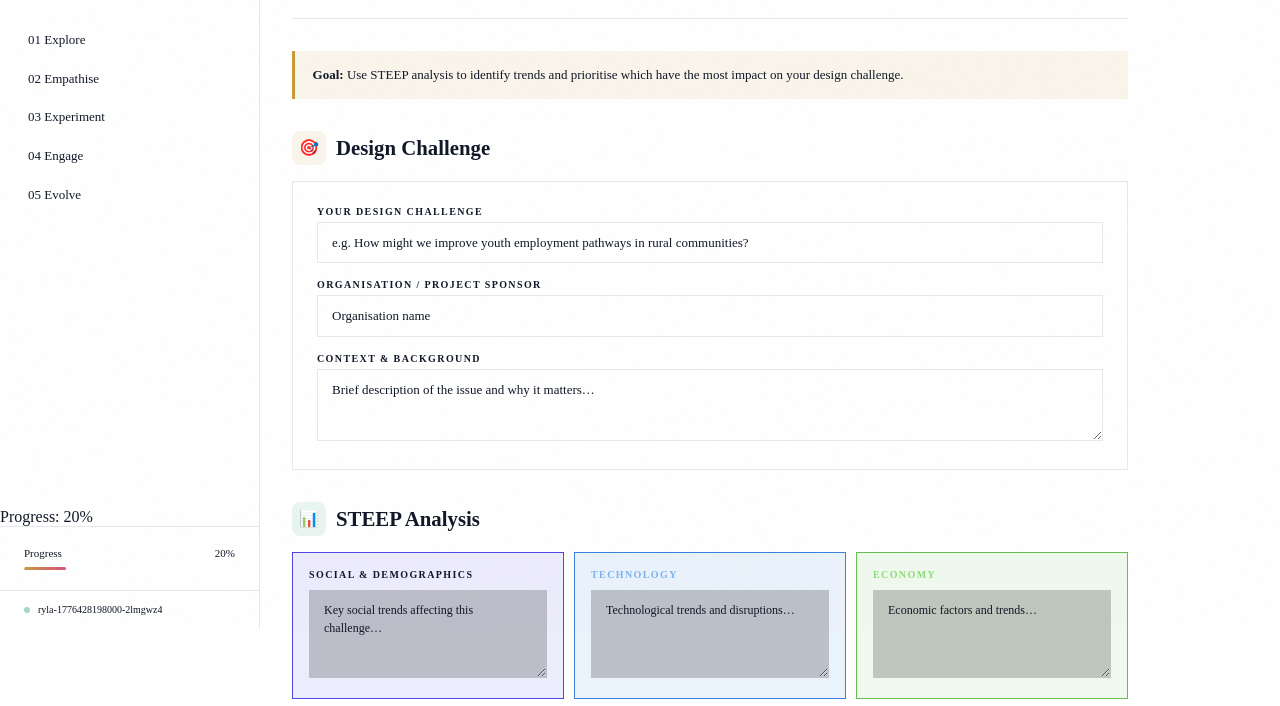
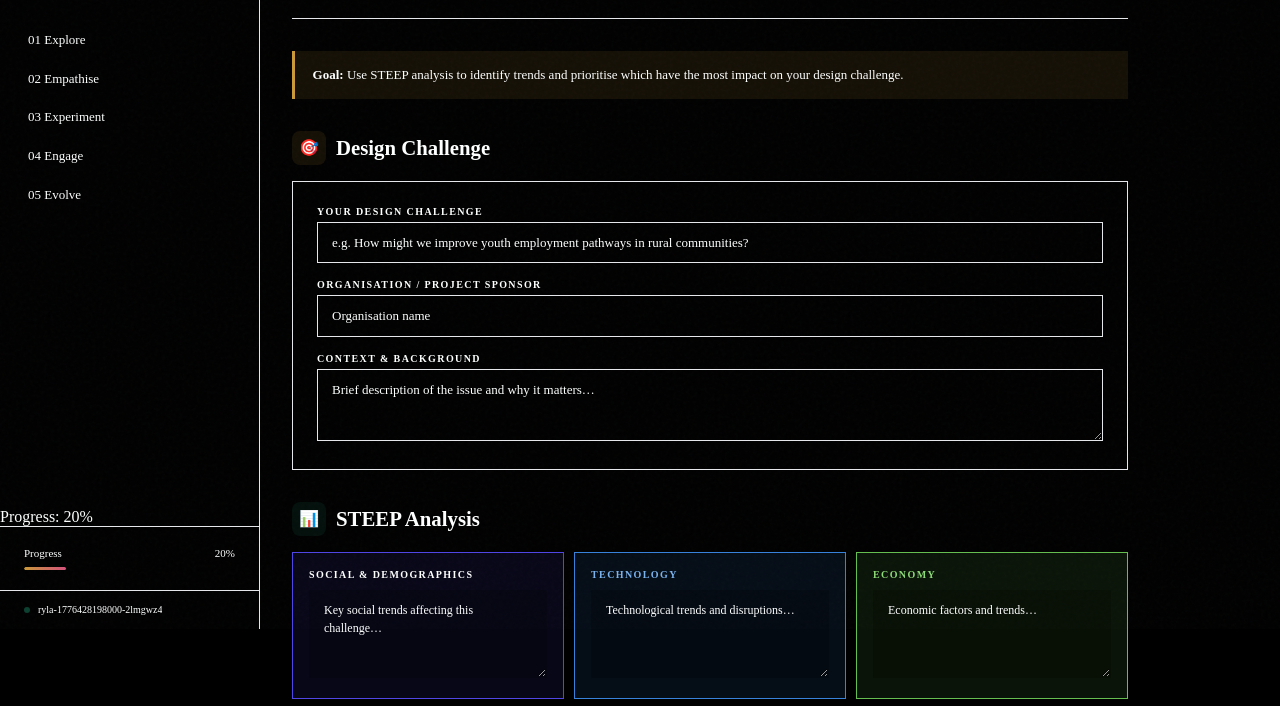
Before and after one commit to Sanjay-1st-05/ryla-workbook, a website: page sacs-ryla/index.html in a window 1280 px wide. Shown: the part 171-877 px from the top of the page. Drawn offline with Linux system fonts and the light colour scheme; no server answers.

Commit message:
updated css

```diff
--- a/sacs-ryla/css/style.css
+++ b/sacs-ryla/css/style.css
@@ -10,12 +10,12 @@
 
 :root {
   /* BASE */
-  --bg: #ffffff;
+  --bg: #000000;
   --surface: #f8fafc;
   --card: #ffffff;
 
   /* TEXT */
-  --text-primary: #111827;
+  --text-primary: #feffff;
   --text-secondary: #6b7280;
 
   /* ACCENTS (kept from your design system) */
```
